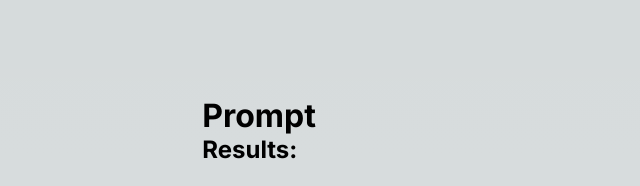
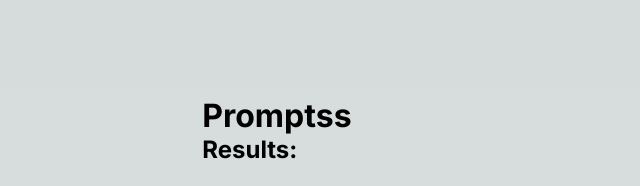
Before and after one commit to phballer11/Attractions_Viewer, a Next.js app: page / in a window 1280 px wide. Shown: the top 186 px of the page, without its empty margins (235-875 px from the left). Built offline with nearby package versions, Linux system fonts and the light colour scheme.

Commit message:
Update prefix path

```diff
--- a/src/app/page.tsx
+++ b/src/app/page.tsx
@@ -42,6 +42,8 @@ export default function Home() {
     // };
 
     useEffect(() => {
+        console.log('hello');
+        console.log('prefix:', process.env.NODE_ENV);
         const fetchData = async () => {
             try {
                 const result = await parseCSV();
@@ -58,7 +60,7 @@ export default function Home() {
     return (
         <main className={styles.main}>
             <div>
-                <h1>Prompt</h1>
+                <h1>Promptss</h1>
                 {/* <button onClick={onNotionClicked}>Notion create page</button> */}
 
                 {data ? (
--- a/src/app/utils/prefix.ts
+++ b/src/app/utils/prefix.ts
@@ -1,3 +1,3 @@
-const prefix = process.env.BASE_PATH || '';
+const prefix = process.env.NODE_ENV === 'development' ? '' : 'Attractions_Viewer';
 
 export { prefix };
```
